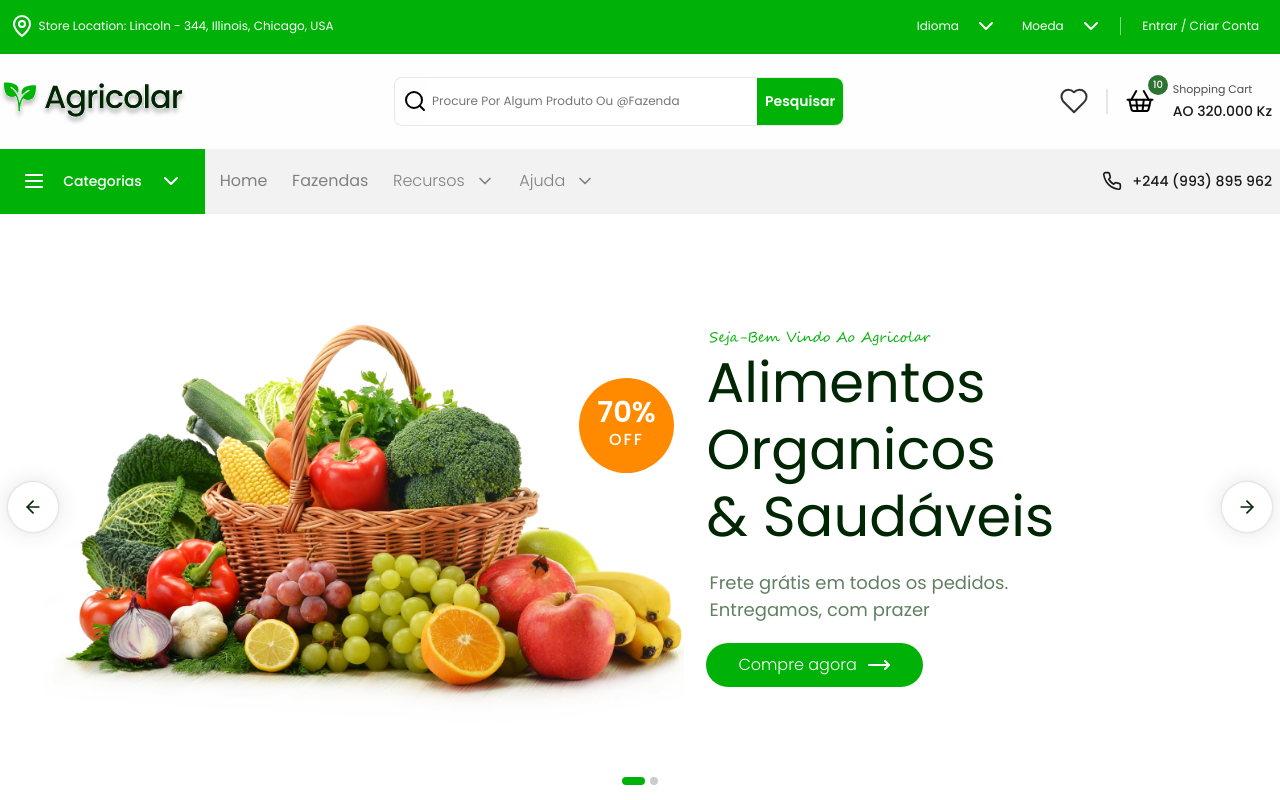
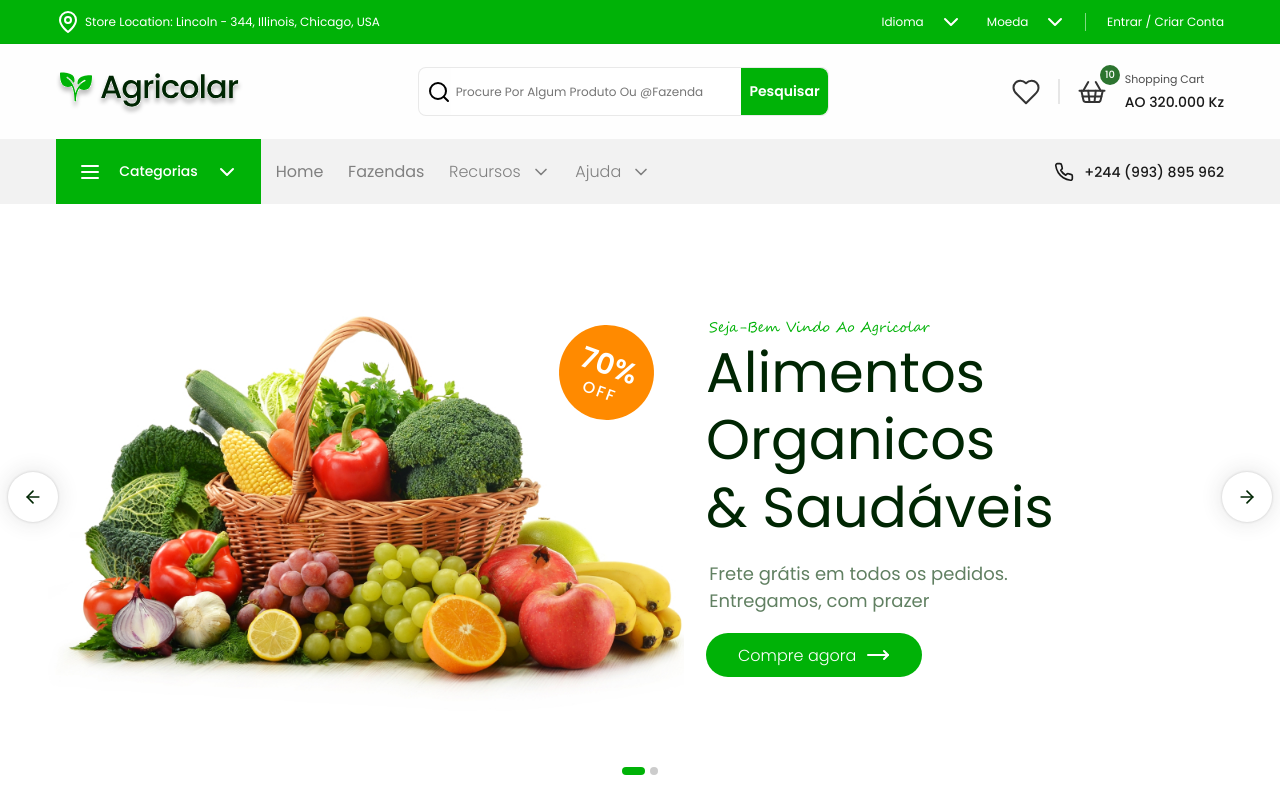
Before and after one commit to delciocapolo/agricolar, a React (Vite) app: page / in a window 1280 px wide. Built offline with nearby package versions, Linux system fonts and the light colour scheme.

Commit message:
using react hook useContext to provide a value to padding, of the elements'parent

```diff
--- a/src/components/Header/Header.tsx
+++ b/src/components/Header/Header.tsx
@@ -5,15 +5,40 @@ import fruta1 from '../../assets/products/Rectangle 5-1.jpg';
 import Information from "./Information/Information";
 import Tracker from "./Tracker/Tracker";
 import Arrow from "./Arrow/Arrow";
-import { MouseEvent, useState } from "react";
+import { MouseEvent, useContext, useState } from "react";
+import { PaddingContext, PaddingProvider } from "../contexts/padding";
 
+interface IItemsArrow {
+    image: {
+        path: string;
+        describe?: string;
+    }
+};
+
+const items: IItemsArrow[] = [
+    {
+        image: {
+            path: cestoFrutas,
+            describe: 'Imagem de cesto de frutas'
+        }
+    },
+    {
+        image: {
+            path: fruta1,
+            describe: 'Imagem de frutas'
+        }
+    },
+];
+
+const Header = () => {
+    const { padding } = useContext(PaddingContext);
 
     const HeaderContainer = styled(Box)`
             position: relative;
             width: 100%;
             // min-height: 700px;
             height: calc(100vh - 214px);
-        padding: 0;
+            padding: ${padding};
             background-color: var(--White);
             flex-direction: column;
         `;
@@ -31,8 +56,10 @@ const OFF = styled['div']`
             height: 95px;
             background-color: var(--Warning);
 
-        right: 10px;
-        top: 20%;
+            right: 30px;
+            top: 10%;
+            transform: rotate(20deg);
+            padding-top: 0.7rem;
 
             gap: 0;
             flex-direction: column;
@@ -69,30 +96,9 @@ const OFFText = styled['span']`
             transition: 0.2s ease-in;
         `;
 
-interface IItemsArrow {
-    image: {
-        path: string;
-        describe?: string;
-    }
-}
-const items: IItemsArrow[] = [
-    {
-        image: {
-            path: cestoFrutas,
-            describe: 'Imagem de cesto de frutas'
-        }
-    },
-    {
-        image: {
-            path: fruta1,
-            describe: 'Imagem de frutas'
-        }
-    },
-]
-const Header = () => {
     const [currentIndex, setCurrentIndex] = useState<number>(0);
 
-    const handleClickRight = (e: MouseEvent<HTMLButtonElement>) => {
+    const handleClickRight = (_: MouseEvent<HTMLButtonElement>) => {
         console.log(currentIndex);
         setCurrentIndex(prev => {
             const next = prev + 1;
@@ -104,7 +110,7 @@ const Header = () => {
         });
         console.log(currentIndex);
     }
-    const handleClickLeft = (e: MouseEvent<HTMLButtonElement>) => {
+    const handleClickLeft = (_: MouseEvent<HTMLButtonElement>) => {
         console.log(currentIndex);
         setCurrentIndex(prev => {
             const next = prev - 1;
@@ -117,6 +123,7 @@ const Header = () => {
     }
 
     return (
+        <PaddingProvider>
             <HeaderContainer className="d-flex">
                 <Arrow onClickRight={handleClickRight} onClickLeft={handleClickLeft} />
                 <ImageOFFContainer className="d-flex">
@@ -131,6 +138,7 @@ const Header = () => {
                 </ImageOFFContainer>
                 <Tracker items={items} index={currentIndex} />
             </HeaderContainer>
+        </PaddingProvider>
     );
 };
 
--- a/src/components/Navigation/InternalComponents/MiddleMenu.tsx
+++ b/src/components/Navigation/InternalComponents/MiddleMenu.tsx
@@ -2,12 +2,18 @@ import styled from "@emotion/styled";
 import Logo from "../../../assets/Logo";
 import { Heart, Search, ShoppingBasket } from "lucide-react";
 import Line from "../../main-components/TopLevelComponent/Box/Line";
+import { PaddingContext } from "../../contexts/padding";
+import { useContext } from "react";
+
+const MiddleMenu = () => {
+    const { padding } = useContext(PaddingContext);
+    const prevPadding = String(padding).split(' ')[1];
 
     const MiddleMenuContainer = styled['div']`
+        width: 100%;
+        padding: 1.5rem ${prevPadding};
         justify-content: space-between;
-    width: 100%;
         flex-wrap: wrap;
-    padding: 1.5rem 0;
     `;
     const Form = styled['form']`
         width: 35%;
@@ -40,7 +46,6 @@ const Divider = styled(Line)`
 
     const ShoppingCard = styled['div']`
         width: fit-content;
-    padding-right: 0.5rem;
     `;
     const Cart = styled['div']`
         width: 45px;
@@ -85,7 +90,6 @@ const CartContainer = styled['div']`
         min-width: 218px;
     `;
 
-const MiddleMenu = () => {
     const moeda = 'AO';
 
     return (
@@ -111,7 +115,7 @@ const MiddleMenu = () => {
                 <ShoppingCard className="d-flex">
                     <Cart className="d-flex">
                         <ButtonWishList type="button" className="d-flex">
-                            <ShoppingBasket size={30} absoluteStrokeWidth={true} />
+                            <ShoppingBasket size={30} absoluteStrokeWidth={true} color="var(--Gray-800)" />
                         </ButtonWishList>
                         <Span className="d-flex">10</Span>
                     </Cart>
--- a/src/components/Navigation/InternalComponents/NavLinks.tsx
+++ b/src/components/Navigation/InternalComponents/NavLinks.tsx
@@ -2,10 +2,15 @@ import styled from "@emotion/styled";
 import { ChevronDown, Menu, Phone } from "lucide-react";
 import { MenuCustom } from "../../main-components/MenuToggle/MenuCustom";
 import { IITemMenuCustom } from "../../main-components/MenuToggle/interfaces/interfaces";
+import { useContext } from "react";
+import { PaddingContext } from "../../contexts/padding";
 
-const CallNow = styled['div']`
+const NavLink = () => {
+    const { padding } = useContext(PaddingContext);
+
+    const CallNow = styled['div']`
     width: 100%;
-    padding-right: 0.5rem;
+    padding: ${padding};
     justify-content: space-between;
     background-color: var(--Gray-50);
     // border-radius: var(--border-radius);
@@ -15,13 +20,30 @@ const CallNow = styled['div']`
         color: var(--Gray-50);
     }
 `;
-const LinkCallPhone = styled['a']`
+    const LinkCallPhone = styled['a']`
     font: var(--Body-Small-500);
     color: var(--Gray-900);
     line-height: 2;
 `;
 
-const NavLink = () => {
+    const ButtonCategory = styled['button']`
+        grid-template-columns: repeat(3, 1fr);
+        height: 65px;
+        gap: 0;
+        width: 205px;
+        // border-radius: var(--border-radius) 0 0 var(--border-radius);
+
+        & > * {
+            color: var(--White);
+        }
+
+        & > span {
+            font: var(--Body-Small-500);
+        }
+
+        background-color: var(--Success);
+    `;
+
     const IListItemMenuCustom: IITemMenuCustom[] = [
         {
             title: 'Home',
@@ -73,24 +95,6 @@ const NavLink = () => {
         }
     ];
 
-    const ButtonCategory = styled['button']`
-        grid-template-columns: repeat(3, 1fr);
-        height: 65px;
-        gap: 0;
-        width: 205px;
-        // border-radius: var(--border-radius) 0 0 var(--border-radius);
-
-        & > * {
-            color: var(--White);
-        }
-
-        & > span {
-            font: var(--Body-Small-500);
-        }
-
-        background-color: var(--Success);
-    `;
-
     return (
         <CallNow className="d-flex">
             <div className="d-flex">
--- a/src/components/Navigation/InternalComponents/SmallOne.tsx
+++ b/src/components/Navigation/InternalComponents/SmallOne.tsx
@@ -5,17 +5,25 @@ import { MapPin } from "lucide-react";
 // import SelectOptions from "./Internal_Components_SmallOne/SelectOptions";
 import Line from "../../main-components/TopLevelComponent/Box/Line";
 import { SelectCustom } from "../../main-components/MenuToggle/SelectCustom";
+import { useContext } from "react";
+import { PaddingContext } from "../../contexts/padding";
+
+const SmallOne = () => {
+    const { padding } = useContext(PaddingContext);
+    const prevPadding = String(padding).split(' ')[1];
 
     const SmallOneContainer = styled(Box)`
+    width: 100%;
+    padding: 0.3rem ${prevPadding};
     background-color: var(--Success);
     justify-content: space-between;
     // border-radius: var(--border-radius);
-    width: 100%;
     border-bottom: 0.5px solid rgba(51, 51, 51, 0.05)
 `;
     const ContactContainer = styled(Box)`
         gap: 5px;
         justify-content: flex-start;
+        padding: 0;
 `;
     const TitleContact = styled['h1']`
     font: var(--Body-Tiny-400);
@@ -31,7 +39,8 @@ const LineContainer = styled(Line)({
 
     const LinksContainer = styled(Box)({
         gap: '10px',
-    justifyContent: 'flex-end'
+        justifyContent: 'flex-end',
+        padding: 0
     });
 
     const ButtonSignUpIn = styled['button']`
@@ -40,11 +49,10 @@ const ButtonSignUpIn = styled['button']`
     font: var(--Body-Tiny-400);
     color: var(--Gray-600);
     height: fit-content;
-    padding: 0.4rem 0.7rem;
+    padding: 0.4rem 0 0.4rem 0.7rem;
     background-color: transparent;
 `;
 
-const SmallOne = () => {
     return (
         <SmallOneContainer>
             <ContactContainer>
--- a/src/components/Navigation/Menu.tsx
+++ b/src/components/Navigation/Menu.tsx
@@ -3,6 +3,7 @@ import SmallOne from "./InternalComponents/SmallOne";
 import MiddleMenu from "./InternalComponents/MiddleMenu";
 import NavLink from "./InternalComponents/NavLinks";
 import Box from "../main-components/TopLevelComponent/Box/Box";
+import { PaddingProvider } from "../contexts/padding";
 
 const MenuContainer = styled(Box)`
     width: 100%;
@@ -20,11 +21,13 @@ const MenuContainer = styled(Box)`
 
 const Menu = () => {
     return (
-        <MenuContainer>
-            <SmallOne />
-            <MiddleMenu />
-            <NavLink />
-        </MenuContainer>
+        <PaddingProvider>
+            <MenuContainer>
+                <SmallOne />
+                <MiddleMenu />
+                <NavLink />
+            </MenuContainer>
+        </PaddingProvider>
     );
 };
 
--- /dev/null
+++ b/src/components/contexts/padding.tsx
@@ -0,0 +1,19 @@
+import { FC, ReactNode, createContext, useState } from "react";
+
+interface IPadding {
+    padding: string | number;
+}
+
+export const PaddingContext = createContext<IPadding>({} as IPadding);
+
+export const PaddingProvider: FC<{ children: ReactNode }> = ({ children }) => {
+    const [padding, _] = useState<IPadding>({
+        padding: '0 3.5rem'
+    });
+
+    return (
+        <PaddingContext.Provider value={padding}>
+            {children}
+        </PaddingContext.Provider>
+    )
+}
```
Lines whose indentation alone changed are shown as unchanged.
